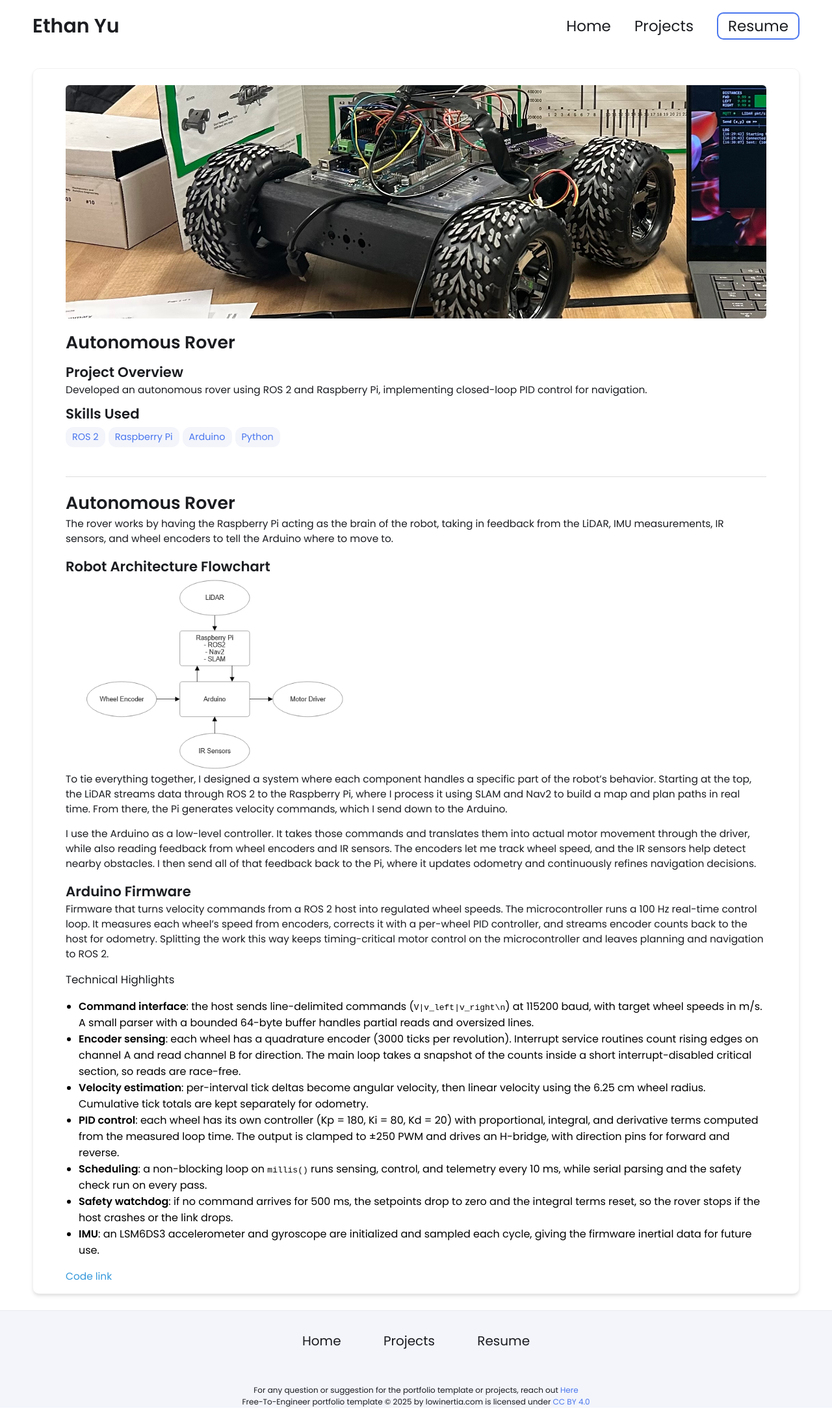
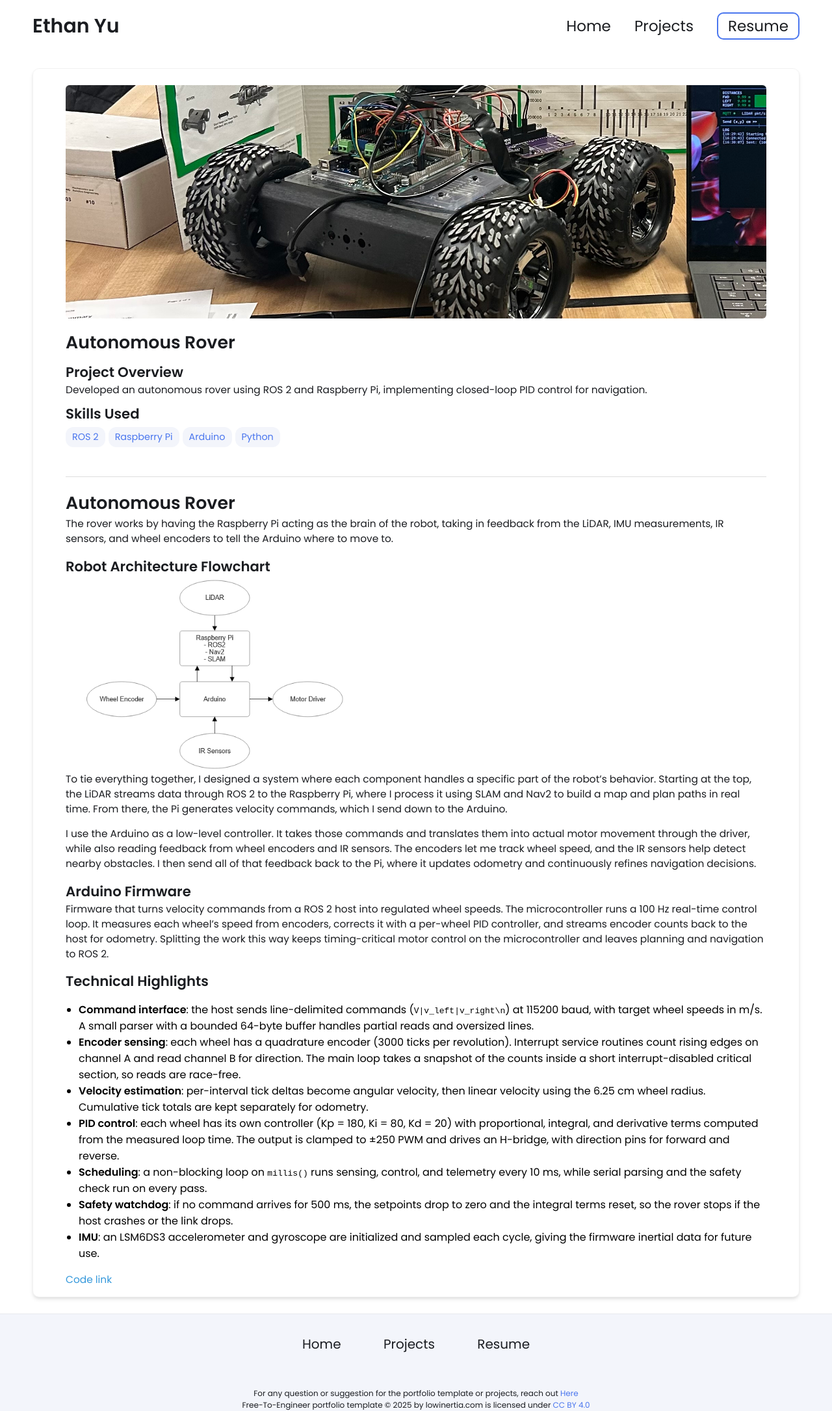
Before and after one commit to chaoqy/chaoqy.github.io, a Jekyll site: the page built from _projects/autonomous-rover/index.md, in a window 1280 px wide. Shown: the whole page at 65% size. Built offline with Jekyll 4.4.1, drawn with Linux system fonts in a browser that asks for light colours.

```diff
--- a/_projects/autonomous-rover/index.md
+++ b/_projects/autonomous-rover/index.md
@@ -24,7 +24,7 @@ I use the Arduino as a low-level controller. It takes those commands and transla
 ## Arduino Firmware
 Firmware that turns velocity commands from a ROS 2 host into regulated wheel speeds. The microcontroller runs a 100 Hz real-time control loop. It measures each wheel’s speed from encoders, corrects it with a per-wheel PID controller, and streams encoder counts back to the host for odometry. Splitting the work this way keeps timing-critical motor control on the microcontroller and leaves planning and navigation to ROS 2.
 
-### Technical Highlights
+## Technical Highlights
 - **Command interface**: the host sends line-delimited commands (`V|v_left|v_right\n`) at 115200 baud, with target wheel speeds in m/s. A small parser with a bounded 64-byte buffer handles partial reads and oversized lines.
 - **Encoder sensing**: each wheel has a quadrature encoder (3000 ticks per revolution). Interrupt service routines count rising edges on channel A and read channel B for direction. The main loop takes a snapshot of the counts inside a short interrupt-disabled critical section, so reads are race-free.
 - **Velocity estimation**: per-interval tick deltas become angular velocity, then linear velocity using the 6.25 cm wheel radius. Cumulative tick totals are kept separately for odometry.
```
